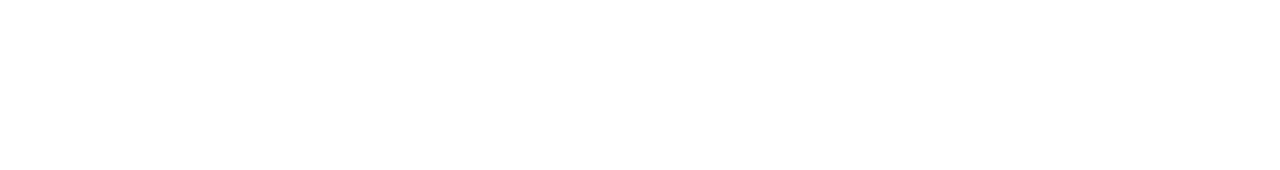
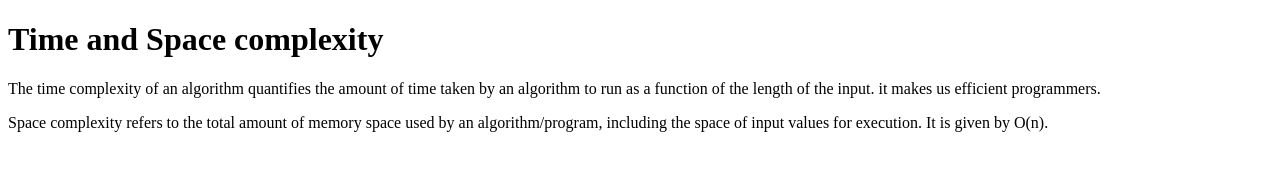
Before and after one commit to acciojob/time-and-space-complexity-Neelesh0124, a website: page main.html in a window 1280 px wide. Drawn offline with Linux system fonts and the light colour scheme.

Commit message:
created a submission

```diff
--- a/main.html
+++ b/main.html
@@ -8,6 +8,9 @@
 
 <body>
 	<!-- the entire body must be written by student -->
+	<h1>Time and Space complexity</h1>
+	<p>The time complexity of an algorithm quantifies the amount of time taken by an algorithm to run as a function of the length of the input. it makes us efficient programmers.</p>
+	<p>Space complexity refers to the total amount of memory space used by an algorithm/program, including the space of input values for execution. It is given by O(n).</p>
     <script type="text/javascript" src="./script.js">
 </script>
 
```
